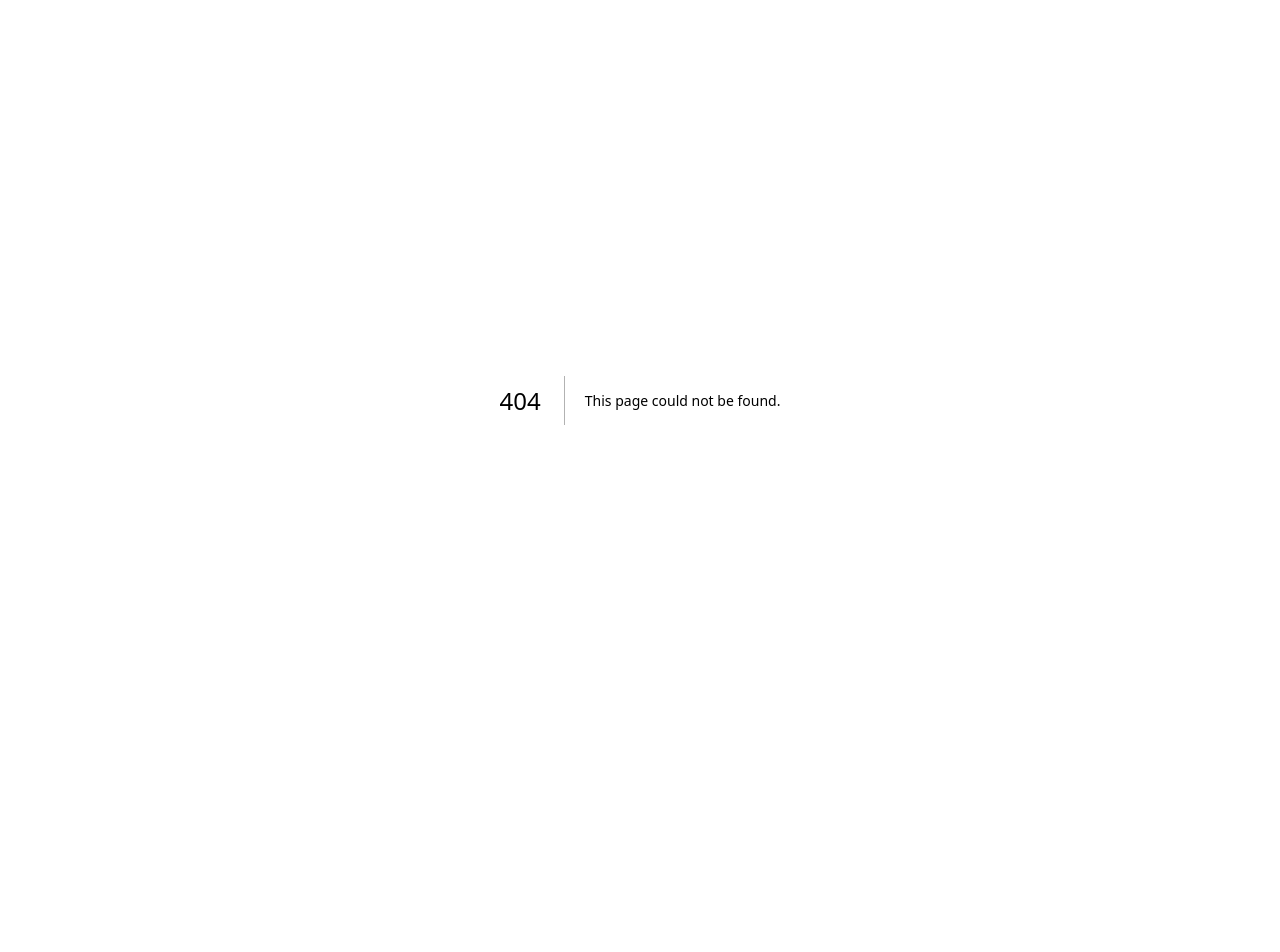
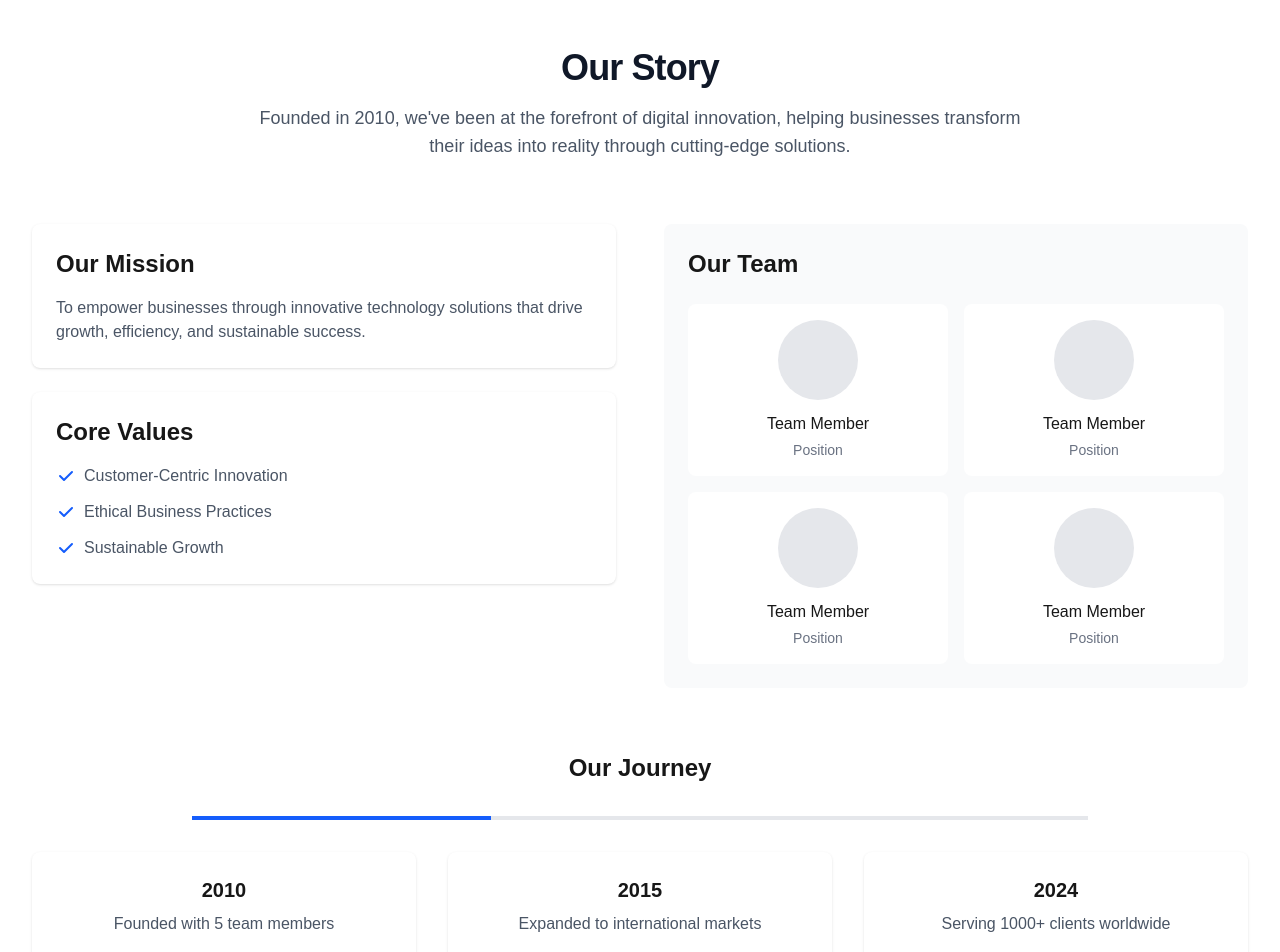
Before and after one commit to usman-temp/686cb1358e5b4dbe88105981, a Next.js app: page /about in a window 1280 px wide. Before the commit this address had no page. Shown: the top 952 px of the page. Before the commit the page ends 800 px from the top, so only its background shows below. Built offline with nearby package versions, Linux system fonts and the light colour scheme.

Commit message:
Create src/app/about/page.tsx

```diff
--- /dev/null
+++ b/src/app/about/page.tsx
@@ -0,0 +1,90 @@
+import type { Metadata } from 'next';
+
+export const metadata: Metadata = {
+  title: 'About Us - Company Name',
+  description: 'Learn about our mission, values, and the team dedicated to driving innovation in our industry.',
+};
+
+export default function AboutPage() {
+  return (
+    <div className="max-w-7xl mx-auto px-4 sm:px-6 lg:px-8 py-12">
+      <section className="text-center mb-16">
+        <h1 className="text-4xl font-bold tracking-tight text-gray-900 dark:text-gray-100 mb-4">
+          Our Story
+        </h1>
+        <p className="text-lg text-gray-600 dark:text-gray-300 max-w-3xl mx-auto">
+          Founded in 2010, we've been at the forefront of digital innovation, helping businesses transform their ideas into reality through cutting-edge solutions.
+        </p>
+      </section>
+
+      <div className="grid md:grid-cols-2 gap-12 mb-16">
+        <section className="space-y-6">
+          <div className="p-6 bg-white dark:bg-gray-800 rounded-lg shadow-sm">
+            <h2 className="text-2xl font-semibold mb-4">Our Mission</h2>
+            <p className="text-gray-600 dark:text-gray-300">
+              To empower businesses through innovative technology solutions that drive growth, efficiency, and sustainable success.
+            </p>
+          </div>
+
+          <div className="p-6 bg-white dark:bg-gray-800 rounded-lg shadow-sm">
+            <h2 className="text-2xl font-semibold mb-4">Core Values</h2>
+            <ul className="space-y-3 text-gray-600 dark:text-gray-300">
+              <li className="flex items-center">
+                <svg className="w-5 h-5 text-blue-600 mr-2" fill="currentColor" viewBox="0 0 20 20">
+                  <path fillRule="evenodd" d="M16.707 5.293a1 1 0 010 1.414l-8 8a1 1 0 01-1.414 0l-4-4a1 1 0 011.414-1.414L8 12.586l7.293-7.293a1 1 0 011.414 0z" clipRule="evenodd" />
+                </svg>
+                Customer-Centric Innovation
+              </li>
+              <li className="flex items-center">
+                <svg className="w-5 h-5 text-blue-600 mr-2" fill="currentColor" viewBox="0 0 20 20">
+                  <path fillRule="evenodd" d="M16.707 5.293a1 1 0 010 1.414l-8 8a1 1 0 01-1.414 0l-4-4a1 1 0 011.414-1.414L8 12.586l7.293-7.293a1 1 0 011.414 0z" clipRule="evenodd" />
+                </svg>
+                Ethical Business Practices
+              </li>
+              <li className="flex items-center">
+                <svg className="w-5 h-5 text-blue-600 mr-2" fill="currentColor" viewBox="0 0 20 20">
+                  <path fillRule="evenodd" d="M16.707 5.293a1 1 0 010 1.414l-8 8a1 1 0 01-1.414 0l-4-4a1 1 0 011.414-1.414L8 12.586l7.293-7.293a1 1 0 011.414 0z" clipRule="evenodd" />
+                </svg>
+                Sustainable Growth
+              </li>
+            </ul>
+          </div>
+        </section>
+
+        <section className="bg-gray-50 dark:bg-gray-900 rounded-lg p-6">
+          <h2 className="text-2xl font-semibold mb-6">Our Team</h2>
+          <div className="grid grid-cols-2 gap-4">
+            {[1, 2, 3, 4].map((item) => (
+              <div key={item} className="text-center p-4 bg-white dark:bg-gray-800 rounded-lg">
+                <div className="w-20 h-20 bg-gray-200 dark:bg-gray-700 rounded-full mx-auto mb-3" />
+                <h3 className="font-medium mb-1">Team Member</h3>
+                <p className="text-sm text-gray-500 dark:text-gray-400">Position</p>
+              </div>
+            ))}
+          </div>
+        </section>
+      </div>
+
+      <section className="mt-12">
+        <h2 className="text-2xl font-semibold text-center mb-8">Our Journey</h2>
+        <div className="relative h-1 bg-gray-200 dark:bg-gray-700 max-w-4xl mx-auto mb-8">
+          <div className="absolute left-0 w-1/3 h-full bg-blue-600" />
+        </div>
+        <div className="grid md:grid-cols-3 gap-8 text-center">
+          <div className="p-6 bg-white dark:bg-gray-800 rounded-lg shadow-sm">
+            <h3 className="text-xl font-semibold mb-2">2010</h3>
+            <p className="text-gray-600 dark:text-gray-300">Founded with 5 team members</p>
+          </div>
+          <div className="p-6 bg-white dark:bg-gray-800 rounded-lg shadow-sm">
+            <h3 className="text-xl font-semibold mb-2">2015</h3>
+            <p className="text-gray-600 dark:text-gray-300">Expanded to international markets</p>
+          </div>
+          <div className="p-6 bg-white dark:bg-gray-800 rounded-lg shadow-sm">
+            <h3 className="text-xl font-semibold mb-2">2024</h3>
+            <p className="text-gray-600 dark:text-gray-300">Serving 1000+ clients worldwide</p>
+          </div>
+        </div>
+      </section>
+    </div>
+  );
+}
```
